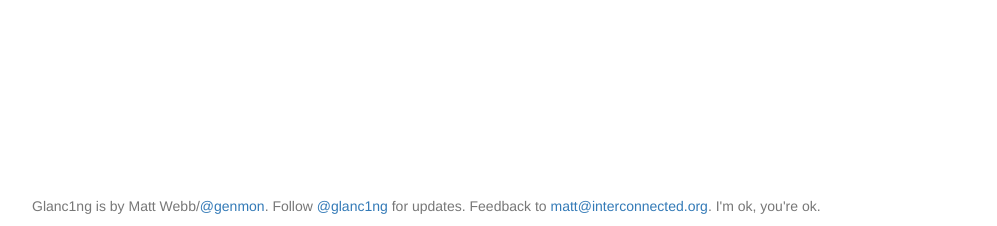
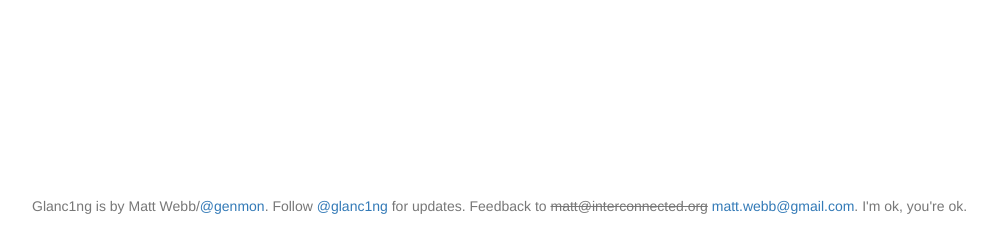
Before and after one commit to genmon/glanc1ng, a Flask app: template app/templates/index_signed_out.html in a window 1280 px wide. Shown: the part 644-870 px from the top of the page, without its empty margins (38-1035 px from the left). Run offline with Flask 2, Linux system fonts and the light colour scheme; the template is opened without the code that fills it, so the values that code supplies are empty; some libraries are stand-ins or nearby versions.

Commit message:
my email is down

```diff
--- a/app/templates/base.html
+++ b/app/templates/base.html
@@ -58,7 +58,7 @@
 	<div class="container">
 		<p>&nbsp;</p>
 		<p class="text-muted">
-			Glanc1ng is by Matt Webb/<a href="https://twitter.com/genmon">@genmon</a>. Follow <a href="https://twitter.com/glanc1ng">@glanc1ng</a> for updates. Feedback to <a href="mailto:matt@interconnected.org">matt@interconnected.org</a>. I'm ok, you're ok.
+			Glanc1ng is by Matt Webb/<a href="https://twitter.com/genmon">@genmon</a>. Follow <a href="https://twitter.com/glanc1ng">@glanc1ng</a> for updates. Feedback to <strike>matt@interconnected.org</strike> <a href="mailto:matt.webb@gmail.com">matt.webb@gmail.com</a>. I'm ok, you're ok.
 		</p>
 	</div>
 </div>
```
